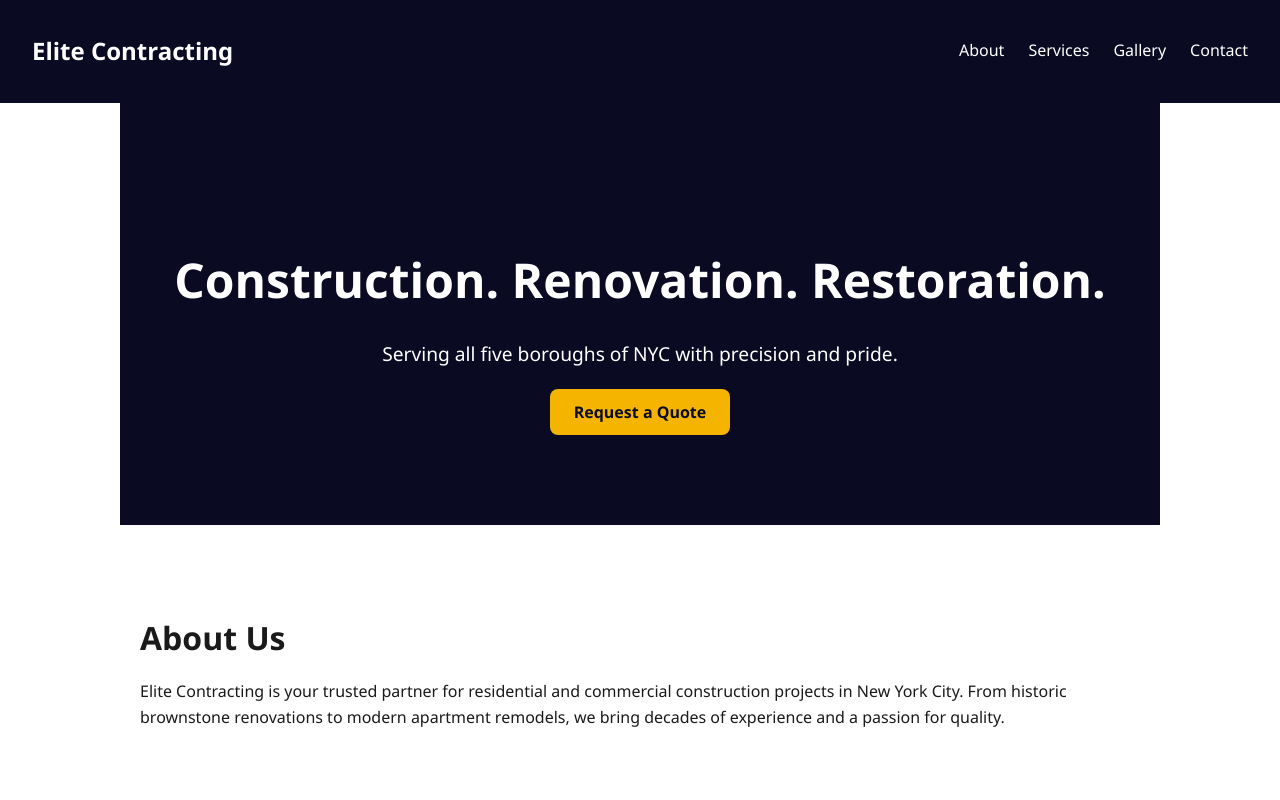
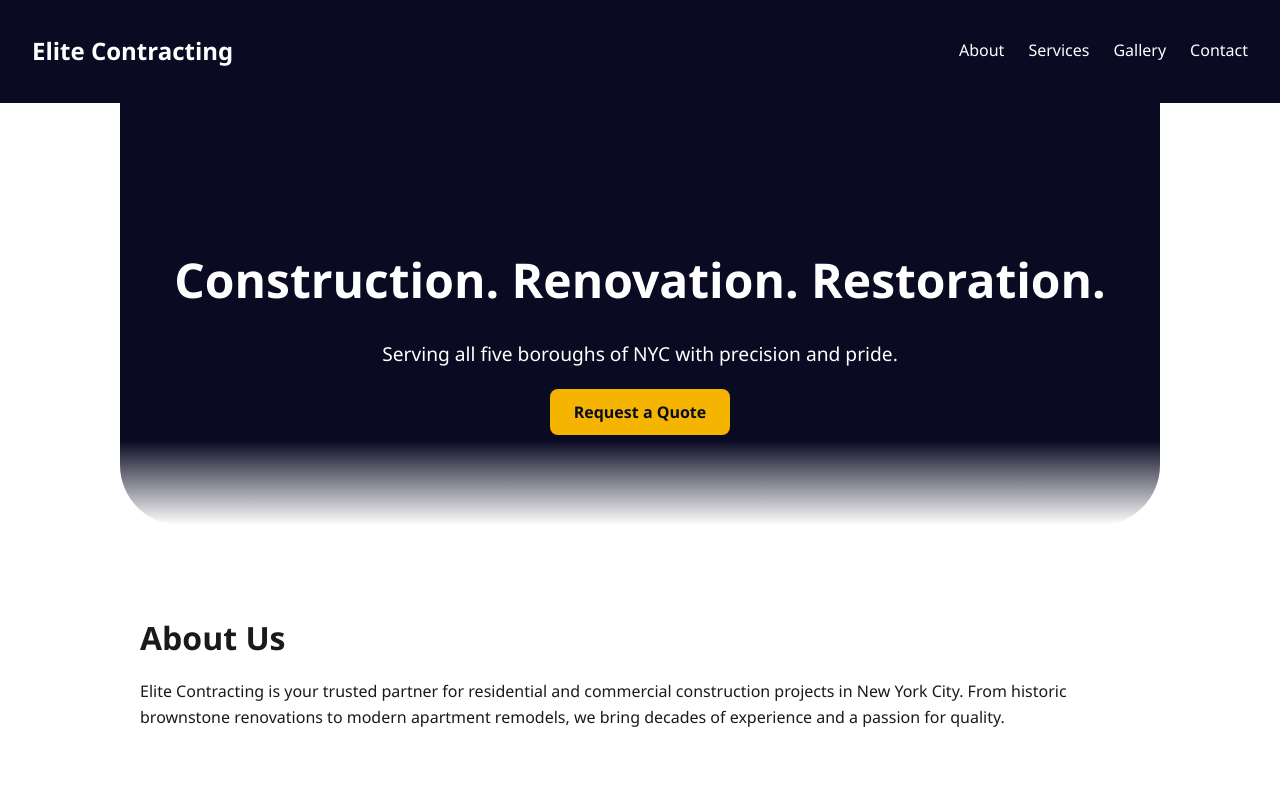
Before and after one commit to masterkitten/Elite-Contracting, a React (Vite) app: page / in a window 1280 px wide. Shown: the top 800 px of the page. Built offline with nearby package versions, Linux system fonts and the light colour scheme.

Commit message:
Update index.css

```diff
--- a/src/index.css
+++ b/src/index.css
@@ -50,8 +50,10 @@
   width: 100%;
   padding: 100px 20px;
   text-align: center;
-  background-color: #0a0a23;
+  background: linear-gradient(to bottom, #0a0a23 80%, #ffffff);
   color: white;
+  border-bottom-left-radius: 60px;
+  border-bottom-right-radius: 60px;
 }
 
 .hero .hero-content {
```
